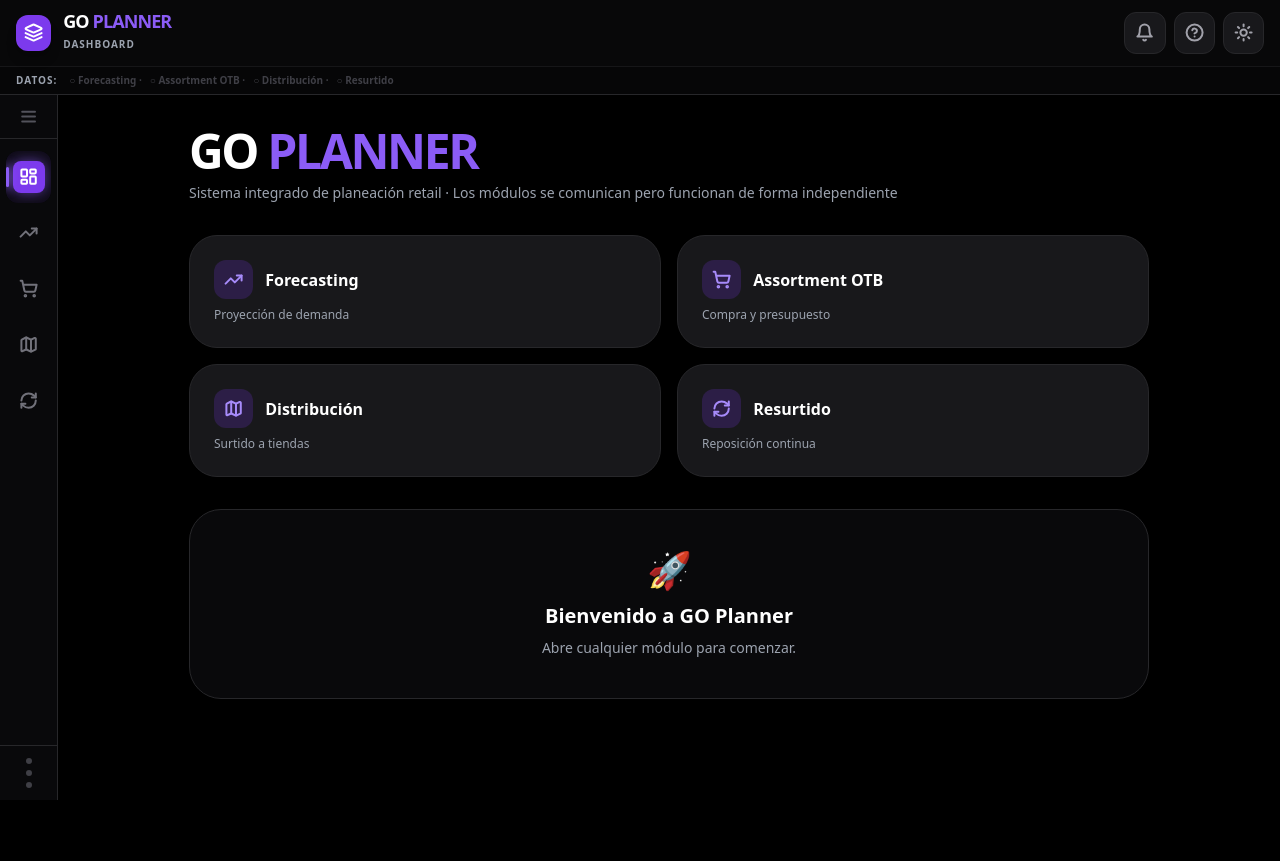
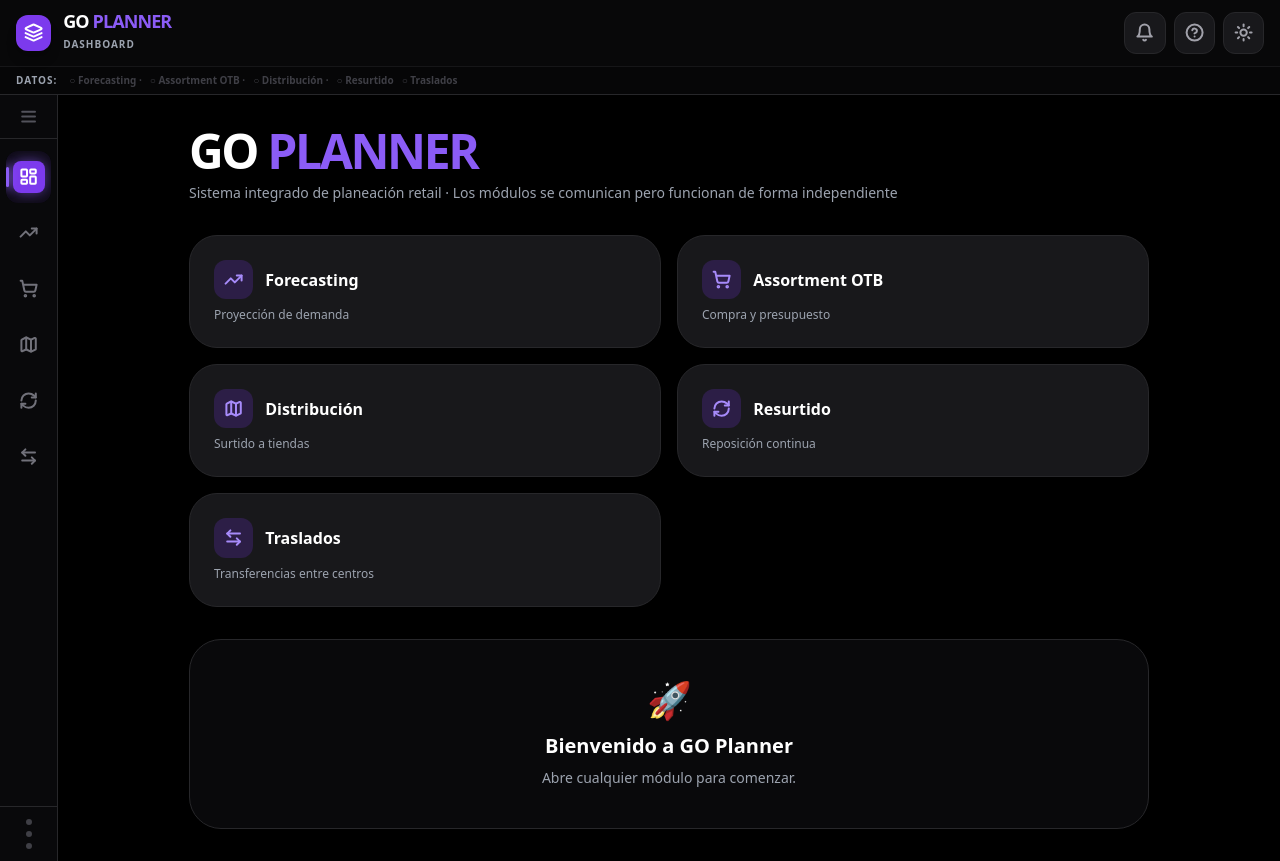
Before and after one commit to Guillermo-8a/GO-PLANNER, a React (Vite) app: page / in a window 1280 px wide. Before the commit the page ends 800 px from the top, so only its background shows below. Built offline with nearby package versions, Linux system fonts and the light colour scheme.

Commit message:
Update App.jsx

```diff
--- a/src/App.jsx
+++ b/src/App.jsx
@@ -10,11 +10,12 @@ import ModuleForecast     from './modules/ModuleForecast';
 import ModuleAssortment   from './modules/ModuleAssortment';
 import ModuleDistribucion from './modules/ModuleDistribucion';
 import ModuleResurtido    from './modules/ModuleReplenishment';
+import ModuleTraslados from './modules/ModuleTraslados';
 
 import {
   Layers, Menu, Bell, Sun, Moon,
   TrendingUp, ShoppingCart, Map, RefreshCw, LayoutDashboard,
-  HelpCircle, X, Zap,
+  HelpCircle, X, Zap, ArrowLeftRight,
 } from 'lucide-react';
 
 // ─── Paletas de tema ──────────────────────────────────────────────────────────
@@ -98,6 +99,7 @@ const NAV_ITEMS = [
   { id: 'assortment',   label: 'Assortment OTB', Icon: ShoppingCart,    desc: 'Compra y presupuesto',  dataKey: 'otbData' },
   { id: 'distribucion', label: 'Distribución',   Icon: Map,             desc: 'Surtido a tiendas',     dataKey: 'distributionData' },
   { id: 'resurtido',    label: 'Resurtido',       Icon: RefreshCw,       desc: 'Reposición continua',   dataKey: 'replenishmentData' },
+  { id: 'traslados', label: 'Traslados', Icon: ArrowLeftRight, desc: 'Transferencias entre centros', dataKey: null },
 ];
 
 const PIPELINE_STEPS = [
@@ -308,6 +310,7 @@ function Shell() {
       case 'assortment':   return <ModuleAssortment {...moduleProps} />;
       case 'distribucion': return <ModuleDistribucion {...moduleProps} />;
       case 'resurtido':    return <ModuleResurtido {...moduleProps} />;
+      case 'traslados': return <ModuleTraslados />;
       default:             return <Dashboard {...moduleProps} />;
     }
   };
```
